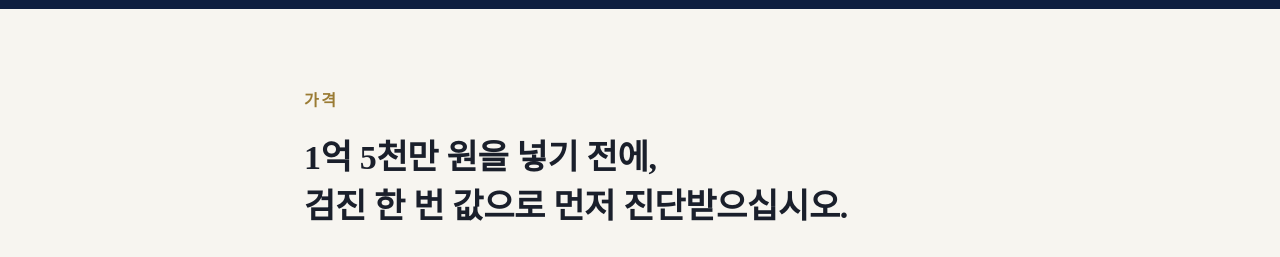
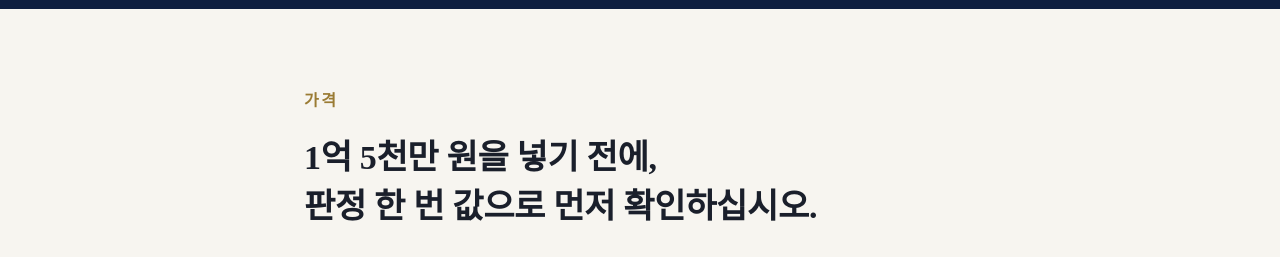
Before and after one commit to snsbiz8001/bizbuild-website, a plain HTML site: page judgment.html in a window 1280 px wide. Shown: the part 6980-7237 px from the top of the page. Drawn offline with Linux system fonts and the light colour scheme.

Commit message:
content: judgment 가격 섹션 h2 용어 정리 — 검진 → 판정
"검진 한 번 값으로 먼저 진단받으십시오" → "판정 한 번 값으로 먼저 확인하십시오".
판정/진단 중복을 없애고 상품 용어에 맞춘다. 467행 종합검진 비유는 유지.

```diff
--- a/judgment.html
+++ b/judgment.html
@@ -456,7 +456,7 @@ src="https://www.facebook.com/tr?id=994102320733900&ev=PageView&noscript=1"/></n
 <section class="s-ivory" id="apply">
   <div class="wrap">
     <span class="eyebrow">가격</span>
-    <h2>1억 5천만 원을 넣기 전에,<br>검진 한 번 값으로 먼저 진단받으십시오.</h2>
+    <h2>1억 5천만 원을 넣기 전에,<br>판정 한 번 값으로 먼저 확인하십시오.</h2>
 
     <div class="price">
       <div class="nm">창업판정 리포트</div>
```
